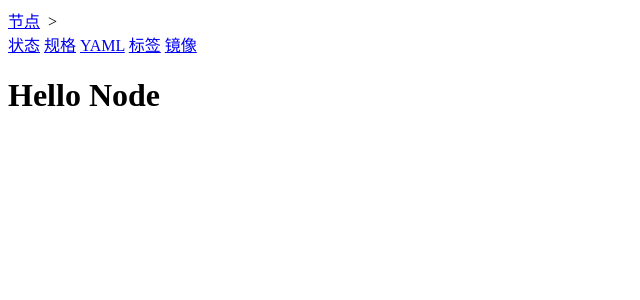
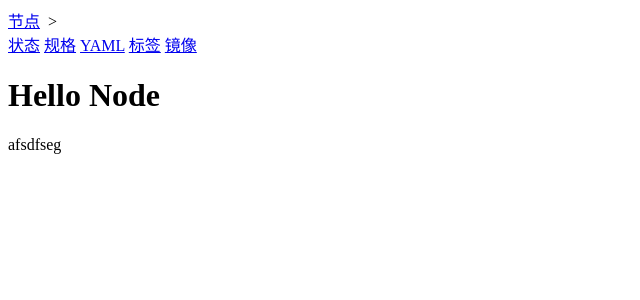
Before and after one commit to xdhuxc/xdevops, a Flask app: template app/templates/node_base.html in a window 1280 px wide. Shown: the top 300 px of the page, without its empty margins (0-640 px from the left). Run offline with Flask 2, Linux system fonts and the light colour scheme; the template is opened without the code that fills it, so the values that code supplies are empty; some libraries are stand-ins or nearby versions.

Commit message:
node详细信息展示。

```diff
--- a/app/templates/node_base.html
+++ b/app/templates/node_base.html
@@ -19,6 +19,8 @@
         </div>
         {% block page_content %}
             <h1>Hello Node</h1>
+
+            afsdfseg
         {% endblock %}
     </body>
 
```
